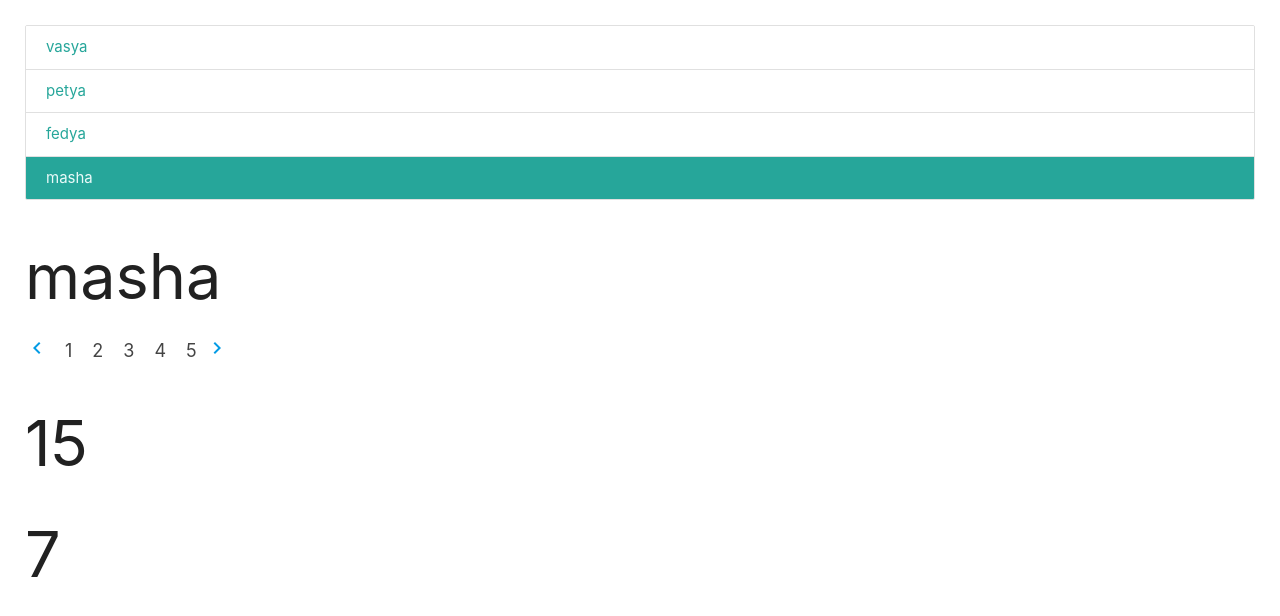
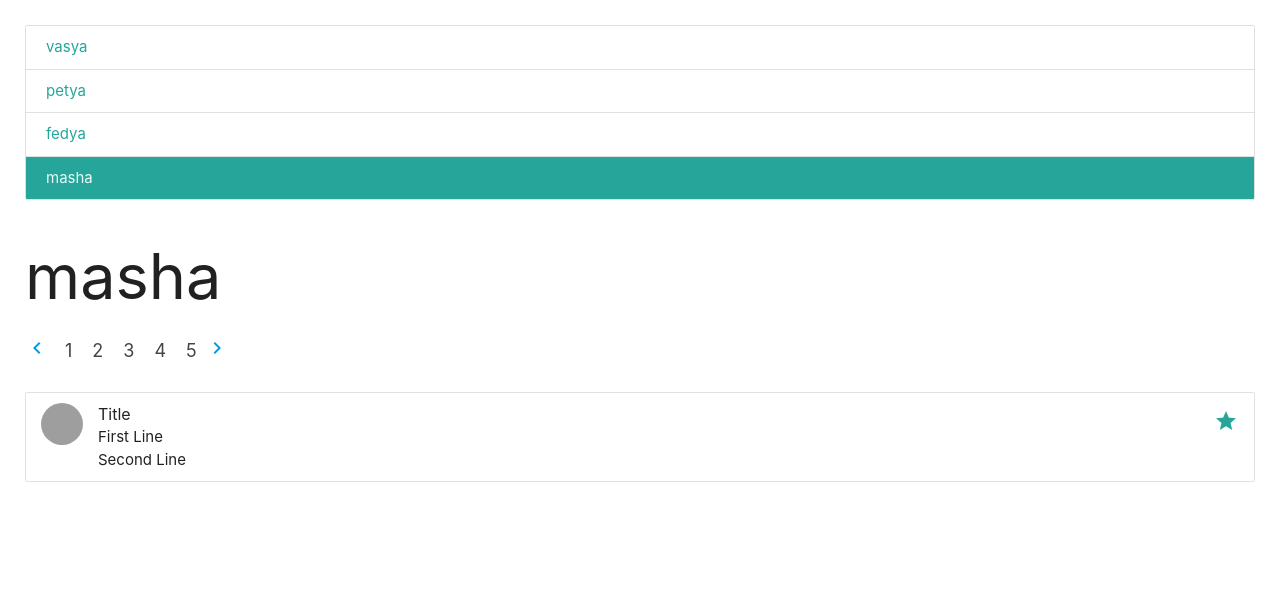
Before and after one commit to Yuriyzhdanov/component-library, a Vue app: page / in a window 1280 px wide. Shown: the top 616 px of the page. Built offline with nearby package versions, Linux system fonts and the light colour scheme; grey boxes are pictures that could not be loaded.

Commit message:
added new component MAvatar

```diff
--- a/src/App.vue
+++ b/src/App.vue
@@ -6,6 +6,7 @@ import MFAB from './components/MFAB.vue'
 import MDropdown from './components/MDropdown.vue'
 import MLinks from './components/MLinks.vue'
 import MPagination from './components/MPagination.vue'
+import MAvatar from './components/MAvatar.vue'
 
 export default {
   components: {
@@ -16,6 +17,7 @@ export default {
     MDropdown,
     MLinks,
     MPagination,
+    MAvatar,
   },
 
   data() {
@@ -49,9 +51,12 @@ export default {
     <article>
       <MPagination :total-pages="totalPages" v-model="currentPage" />
     </article>
-    <article>
+    <!-- <article>
       <h1>{{ totalPages }}</h1>
       <h1>{{ currentPage }}</h1>
+    </article> -->
+    <article>
+      <MAvatar />
     </article>
   </section>
 </template>
--- /dev/null
+++ b/src/components/MAvatar.vue
@@ -0,0 +1,16 @@
+<script></script>
+<template>
+  <ul class="collection">
+    <li class="collection-item avatar">
+      <img src="../images/1.jpg" alt="" class="circle" />
+      <span class="title">Title</span>
+      <p>
+        First Line <br />
+        Second Line
+      </p>
+      <a href="#!" class="secondary-content"
+        ><i class="material-icons">grade</i></a
+      >
+    </li>
+  </ul>
+</template>
```
Also changed, not shown: 1 other file (tests, documents, lock files or other folders).
